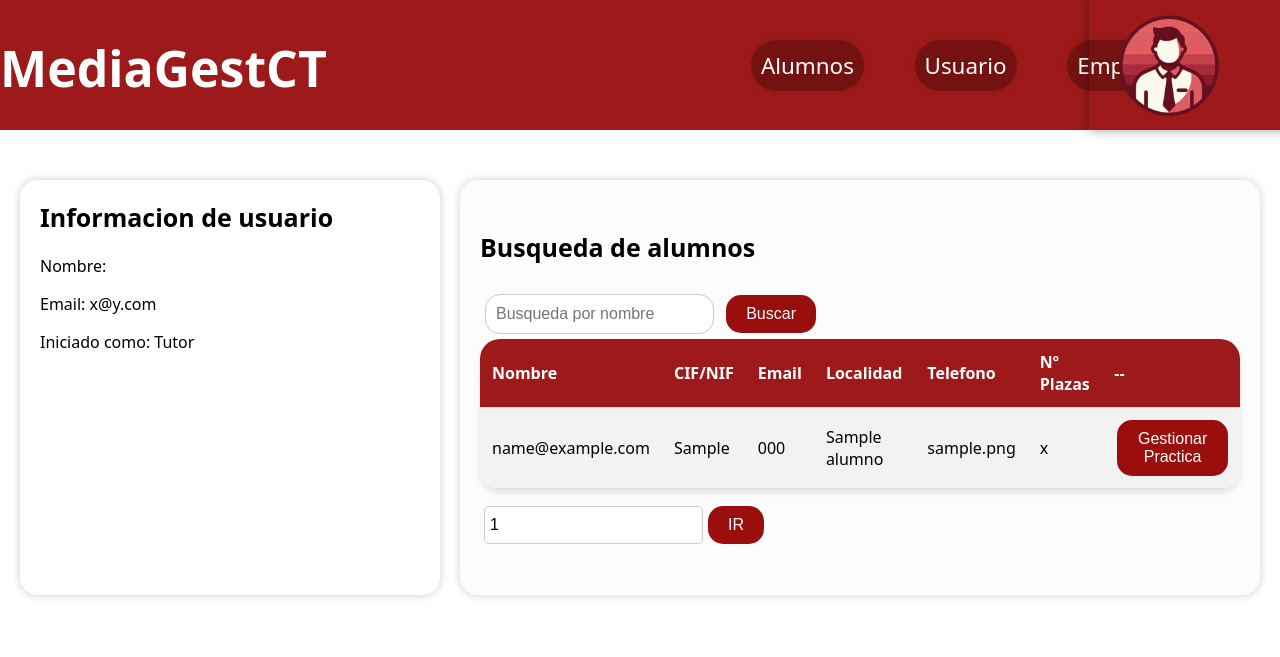
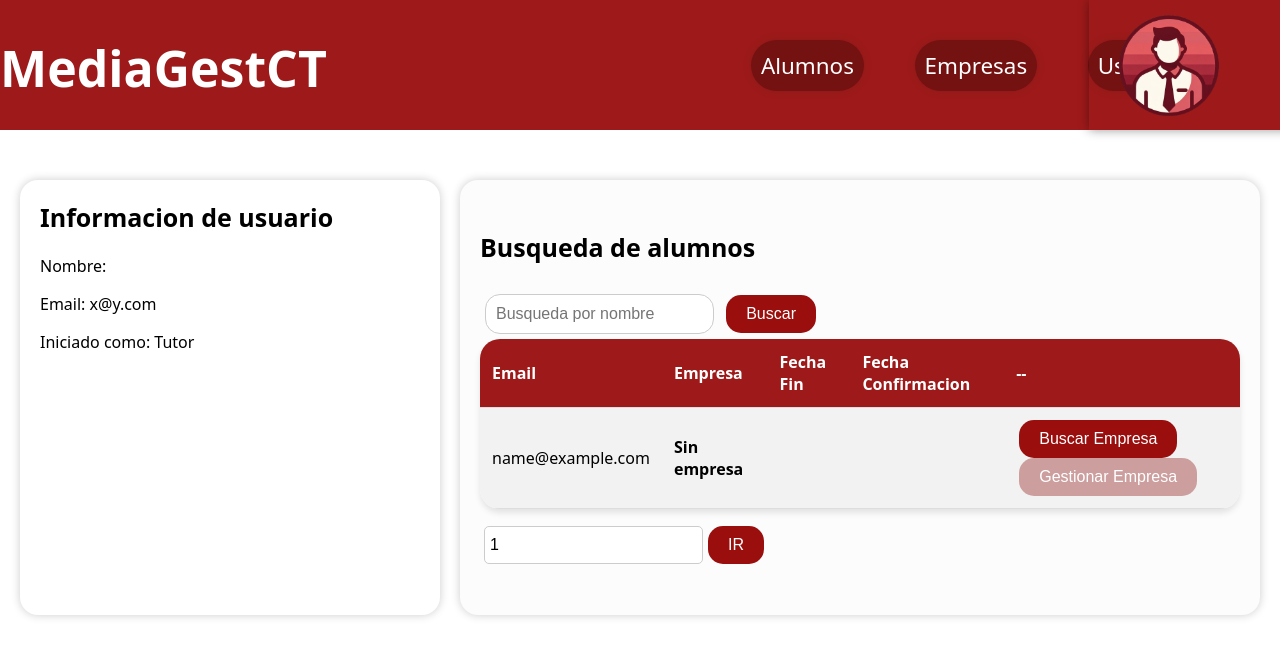
Before and after one commit to Hhxru/LM_JyR_Proyecto, a PHP site: page /dashboardTutor.php in a window 1280 px wide; the page is wider, and only the part inside the window is pictured. Shown: the top 657 px of that part. Run offline with PHP 8.4, Linux system fonts and the light colour scheme; tables that the repository leaves empty or names only in its code hold one stand-in row (values such as "Sample post").

Commit message:
gestionar_empresas1.0__Listar_practicas

```diff
--- a/css/Template.css
+++ b/css/Template.css
@@ -168,6 +168,18 @@
     cursor: pointer;
 }
 
+.button0{
+    background-color: rgba(158, 55, 55, 0.447);
+    color: white;
+    padding: 10px 20px;
+    border: #ffffff;
+    border-radius: 15px;
+    margin-left: 3px;
+    text-align: center;
+    font-size: 16px;
+    cursor: pointer;
+}
+
 .textbox {
     padding: 10px;
     margin: 5px;
--- a/dashboardTutor.php
+++ b/dashboardTutor.php
@@ -10,9 +10,9 @@
     <header>
             <h1>MediaGestCT</h1>
             <ul>
-                <li><a href="dashboardTutor.php">Alumnos</a></li>
+                <li><a href="gestorAlumnos.php">Alumnos</a></li>
+                <li><a href="gestorEmpresas.php">Empresas</a></li>
                 <li><a href="">Usuario </a></li>
-                <li><a href="gestorEmpresas.php">Empresas</a></li>
             </ul>
             <div id="logo">
                 <img src="img/OIG2-removebg-preview.png" alt="">
@@ -63,18 +63,16 @@
 
             <article id="tabla">
                 <h1 class="text">Busqueda de alumnos</h1>
-                <form action="gestorAlumnos.php" method="post">
+                <form action="dashboardTutor.php" method="post">
                         <input type="text" class="textbox" name="buscar" placeholder='Busqueda por nombre'>
                         <input class="button" type="submit" value="Buscar">
                 </form>
                 <table>
                     <tr>
-                    <th class="tdmain">Nombre</th>
-                    <th class="tdmain">CIF/NIF</th>
                     <th class="tdmain">Email</th>
-                    <th class="tdmain">Localidad</th>
-                    <th class="tdmain">Telefono</th>
-                    <th class="tdmain">Nº Plazas</th>
+                    <th class="tdmain">Empresa</th>
+                    <th class="tdmain">Fecha Fin</th>
+                    <th class="tdmain">Fecha Confirmacion</th>
                     <th class="tdmain">--</th>
                     </tr>
 
@@ -122,7 +120,6 @@
                         }
 
 
-
                         //parsear el numero introducido a int
                         $num_pag=intval($page);
 
@@ -133,7 +130,7 @@
                         $datos=[];
 
                         //query para mostrar los datos
-                        $sql = "SELECT * FROM alumno Where true";
+                        $sql = "SELECT a.email, e.nombre, p.fecha_fin, p.fecha_confirmacion FROM alumno a LEFT JOIN practica p ON a.email=p.alumno_id LEFT JOIN empresa e ON e.nombre=p.empresa_id WHERE true";
 
                         if(!empty($buscar)){
                             $sql .= " and nombre = :buscar";
@@ -149,42 +146,39 @@
 
                             //mientras i sea menor a los resultados(10) repetir
                             //for($i=1; $i<=$resultados_pag; $i++){
+
+
                         while($row=$stmt->fetch()){
-                            echo "<tr>
-                                    <td>".$row['email']."</td>
-                                    <td>".$row['nia']."</td>
-                                    <td>".$row['telefono']."</td>
-                                    <td>".$row['nombre']."</td>
-                                    <td>".$row['cv_file']."</td>
-                                    <td>".$row['passwrd']."</td>
-                                    <td>
-                                        <button class= button onclick=window.location='modificarAlumno.php?id=".$row['email']."'>Gestionar Practica</button>
-                                    </td>
-                                </tr>";
+
+                            $buscEmpresa = "<button class=button onclick=window.location='modificarAlumno.php?id=".$row['email']."'>Buscar Empresa</button>";
+
+                            $gestEmpresa = "<button class=button onclick=window.location='modificarAlumno.php?id=".$row['email']."'>Gestionar Practica</button>";
+
+                            echo"<tr>
+                                <td>".$row['email']."</td>
+                                <td>".$row['nombre'];
+                                if($row['nombre']==null){echo"<strong>Sin empresa</strong>";}echo"</td>
+                                <td>".$row['fecha_fin']."</td>
+                                <td>".$row['fecha_confirmacion']."</td>
+                                <td>";
+                                        if($row['nombre']==null){print($buscEmpresa);}else{echo"<button class=button0>Buscar Empresa</button>";}
+
+                                        if($row['nombre']!=null){print($gestEmpresa);}else{echo"<button class=button0>Gestionar Empresa</button>";}
+
+                                "</td>
+                            </tr>";
                         }
 
                         if($row['email']=null){
-                            echo"No hay datos relacionados.";
+                            echo"No hay datos relacionados."; "vee";
                         }
-
-                        if(isset($_GET['id'])){
-                            $sql = "DELETE FROM alumno WHERE email = '$id'";
-                            print($id);
-                            print($sql);
-                            //$datos [":eliminar"]=$del;
-                            $stmt = $pdo->prepare($sql);
-                            $stmt->execute($datos);
-                            echo"Usuario eliminado con éxito";
-                            echo '<script>window.location.href = "gestorAlumnos.php";</script>';
-                        }
-
                             //}
                     ?>
                 </table>
 
                 <?php
 
-                    echo "<form id=formAlumnos action=gestorAlumnos.php method=post>";
+                    echo "<form id=formAlumnos action=dashboardTutor.php method=post>";
                     if($page!=1){
                         echo"<input type=submit class=button name= ant_pag value='<'>";
                     }
--- a/gestorEmpresas.php
+++ b/gestorEmpresas.php
@@ -11,6 +11,7 @@
     <header>
         <h1>MediaGestCT</h1>
         <ul>
+            <li><a href="dashboardTutor.php">Inicio</a></li>
             <li><a href="gestorAlumnos.php">Alumnos</a></li>
             <li><a href="">Usuario </a></li>
         </ul>
```
Also changed, not shown: gestionarEmpresas.php (deleted, +0 -20 lines).
